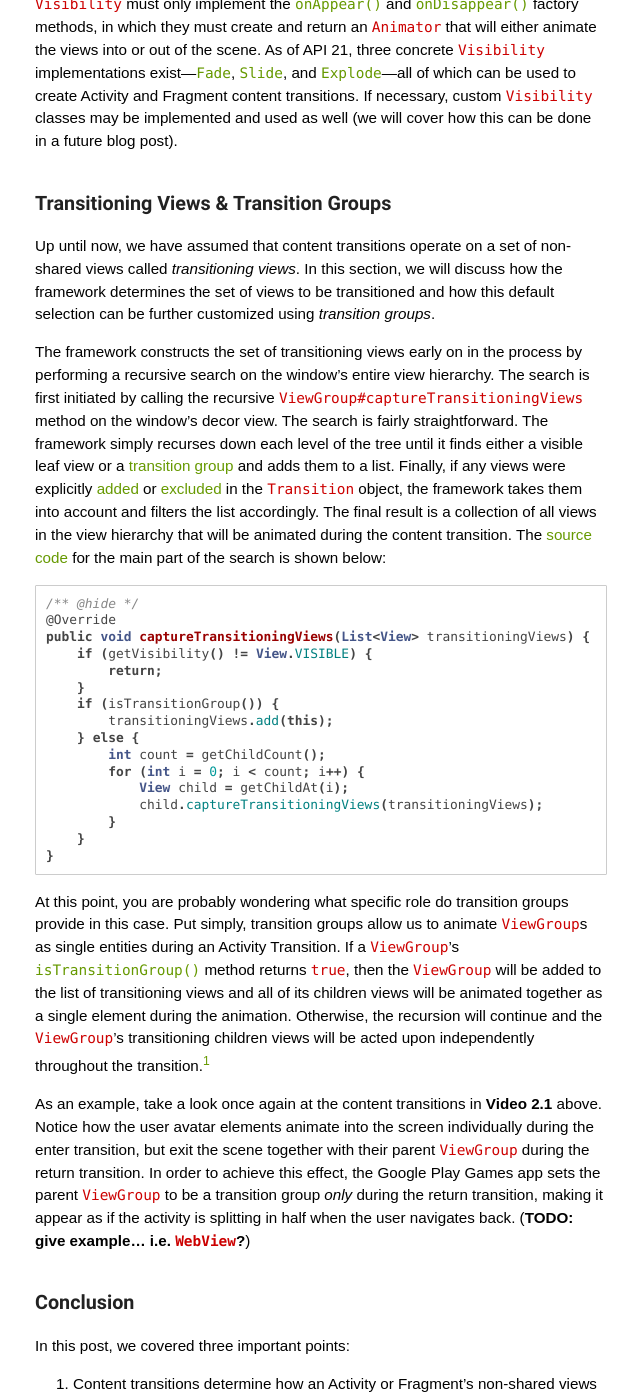
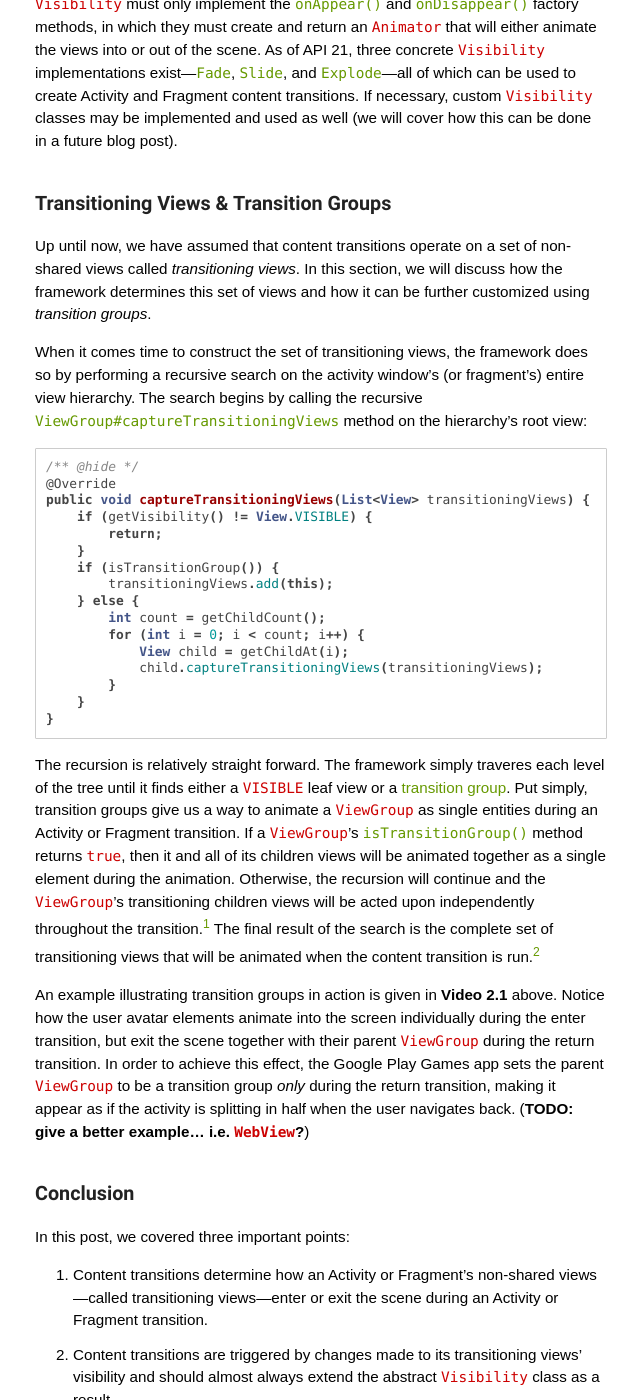
Before and after one commit to alexjlockwood/AndroidDesignPatterns, a Jekyll site: the page built from _posts/2014-12-05-activity-fragment-content-transitions-in-depth-part2.md, in a window 1280 px wide and 1400 px high, scrolled down 2753 px. Shown: the whole window, without its empty margins (249-889 px from the left). Built offline with Jekyll 4.4.1, drawn with Linux system fonts in a browser that asks for light colours; some web fonts are replaced; Markdown is read by kramdown in place of the engine named in the settings; comment, search, counter and statistics services are not loaded; some of the changed text lies outside the part shown.

Commit message:
almost done...

````diff
--- a/_posts/2014-12-05-activity-fragment-content-transitions-in-depth-part2.md
+++ b/_posts/2014-12-05-activity-fragment-content-transitions-in-depth-part2.md
@@ -42,7 +42,7 @@ A _content transition_ determines how the non-shared views&mdash;called _transit
 
 As an example, **Video 2.1** illustrates how content transitions are used in the Google Play Games app to achieve smooth animations between activities. When the second activity starts, its enter content transition gently shuffles the user bubbles into the scene from the bottom edge of the screen. On the other hand, when the back button is pressed the second activity's return content transition splits its view hierarchy into two and animates each half off the top and bottom of the screen.
 
-So far our analysis of content transitions has only scratched the surface; in fact, several important questions still remain. How are content transitions triggered under-the-hood? Which types of `Transition` objects does it make sense to use? How does the framework select the set of transitioning views that will be animated? Is it possible animate a `ViewGroup` and its children as a single element during the transition? In the next section, we'll begin tackling these questions one-by-one.
+So far our analysis of content transitions has only scratched the surface; several important questions still remain. How are content transitions triggered under-the-hood? Which types of `Transition` objects does it make sense to use? How does the framework select the set of transitioning views that will be animated? Is it possible animate a `ViewGroup` and its children as a single element during the transition? In the next section, we'll begin tackling these questions one-by-one.
 
 ### Content Transitions Under-The-Hood
 
@@ -75,9 +75,9 @@ Clearly, all content `Transition` objects must at the very least be able to capt
 
 ### Transitioning Views & Transition Groups
 
-Up until now, we have assumed that content transitions operate on a set of non-shared views called _transitioning views_. In this section, we will discuss how the framework determines the set of views to be transitioned and how this default selection can be further customized using _transition groups_.
+Up until now, we have assumed that content transitions operate on a set of non-shared views called _transitioning views_. In this section, we will discuss how the framework determines this set of views and how it can be further customized using _transition groups_.
 
-The framework constructs the set of transitioning views early on in the process by performing a recursive search on the window's entire view hierarchy. The search is first initiated by calling the recursive `ViewGroup#captureTransitioningViews` method on the window's decor view. The search is fairly straightforward. The framework simply recurses down each level of the tree until it finds either a visible leaf view or a [transition group][isTransitionGroup] and adds them to a list. Finally, if any views were explicitly [added][addTarget] or [excluded][excludeTarget] in the `Transition` object, the framework takes them into account and filters the list accordingly. The final result is a collection of all views in the view hierarchy that will be animated during the content transition. The [source code][ViewGroup#captureTransitioningViews] for the main part of the search is shown below:
+When it comes time to construct the set of transitioning views, the framework does so by performing a recursive search on the activity window's (or fragment's) entire view hierarchy. The search begins by calling the recursive [`ViewGroup#captureTransitioningViews`][ViewGroup#captureTransitioningViews] method on the hierarchy's root view:
 
 ```java
 /** @hide */
@@ -98,9 +98,9 @@ public void captureTransitioningViews(List<View> transitioningViews) {
 }
 ```
 
-At this point, you are probably wondering what specific role do transition groups provide in this case. Put simply, transition groups allow us to animate `ViewGroup`s as single entities during an Activity Transition. If a `ViewGroup`'s [`isTransitionGroup()`][isTransitionGroup] method returns `true`, then the `ViewGroup` will be added to the list of transitioning views and all of its children views will be animated together as a single element during the animation. Otherwise, the recursion will continue and the `ViewGroup`'s transitioning children views will be acted upon independently throughout the transition.<sup><a href="#footnote1" id="ref1">1</a></sup>
+The recursion is relatively straight forward. The framework simply traveres each level of the tree until it finds either a `VISIBLE` leaf view or a [transition group][isTransitionGroup]. Put simply, transition groups give us a way to animate a `ViewGroup` as single entities during an Activity or Fragment transition. If a `ViewGroup`'s [`isTransitionGroup()`][isTransitionGroup] method returns `true`, then it and all of its children views will be animated together as a single element during the animation. Otherwise, the recursion will continue and the `ViewGroup`'s transitioning children views will be acted upon independently throughout the transition.<sup><a href="#footnote1" id="ref1">1</a></sup> The final result of the search is the complete set of transitioning views that will be animated when the content transition is run.<sup><a href="#footnote2" id="ref2">2</a></sup>
 
-As an example, take a look once again at the content transitions in **Video 2.1** above. Notice how the user avatar elements animate into the screen individually during the enter transition, but exit the scene together with their parent `ViewGroup` during the return transition. In order to achieve this effect, the Google Play Games app sets the parent `ViewGroup` to be a transition group _only_ during the return transition, making it appear as if the activity is splitting in half when the user navigates back. (**TODO: give example... i.e. `WebView`?**)
+An example illustrating transition groups in action is given in **Video 2.1** above. Notice how the user avatar elements animate into the screen individually during the enter transition, but exit the scene together with their parent `ViewGroup` during the return transition. In order to achieve this effect, the Google Play Games app sets the parent `ViewGroup` to be a transition group _only_ during the return transition, making it appear as if the activity is splitting in half when the user navigates back. (**TODO: give a better example... i.e. `WebView`?**)
 
 ### Conclusion
 
@@ -114,6 +114,8 @@ As always, thanks for reading! Feel free to leave a comment if you have any ques
 
 <hr class="footnote-divider"/>
 <sup id="footnote1">1</sup> Beware of any `ViewGroup`'s in your view hierarchy with non-`null` background drawables and/or non-`null` transition names, as they will be treated as transition groups by default (as stated in the [`isTransitionGroup()`][isTransitionGroup] method's documentation). If any such views exist in your view hierarchy that you would not like to be animated as a single entity, make sure you call the view's [`setTransitionGroup(false)`][setTransitionGroup] method or else you will likely get some unexpected results. **You have been warned!** <a href="#ref1" title="Jump to footnote 1.">&#8617;</a>
+
+<sup id="footnote2">2</sup> Note that if any views were explicitly [added][addTarget] or [excluded][excludeTarget] in the content `Transition` object, the framework will take this into account as well and will filter the set of transitioning views further if necessary. <a href="#ref2" title="Jump to footnote 2.">&#8617;</a>
 
   [Visibility]: https://developer.android.com/reference/android/transition/Visibility.html
   [onAppear]: https://developer.android.com/reference/android/transition/Visibility.html#onAppear(android.view.ViewGroup,%20android.transition.TransitionValues,%20int,%20android.transition.TransitionValues,%20int)
````
